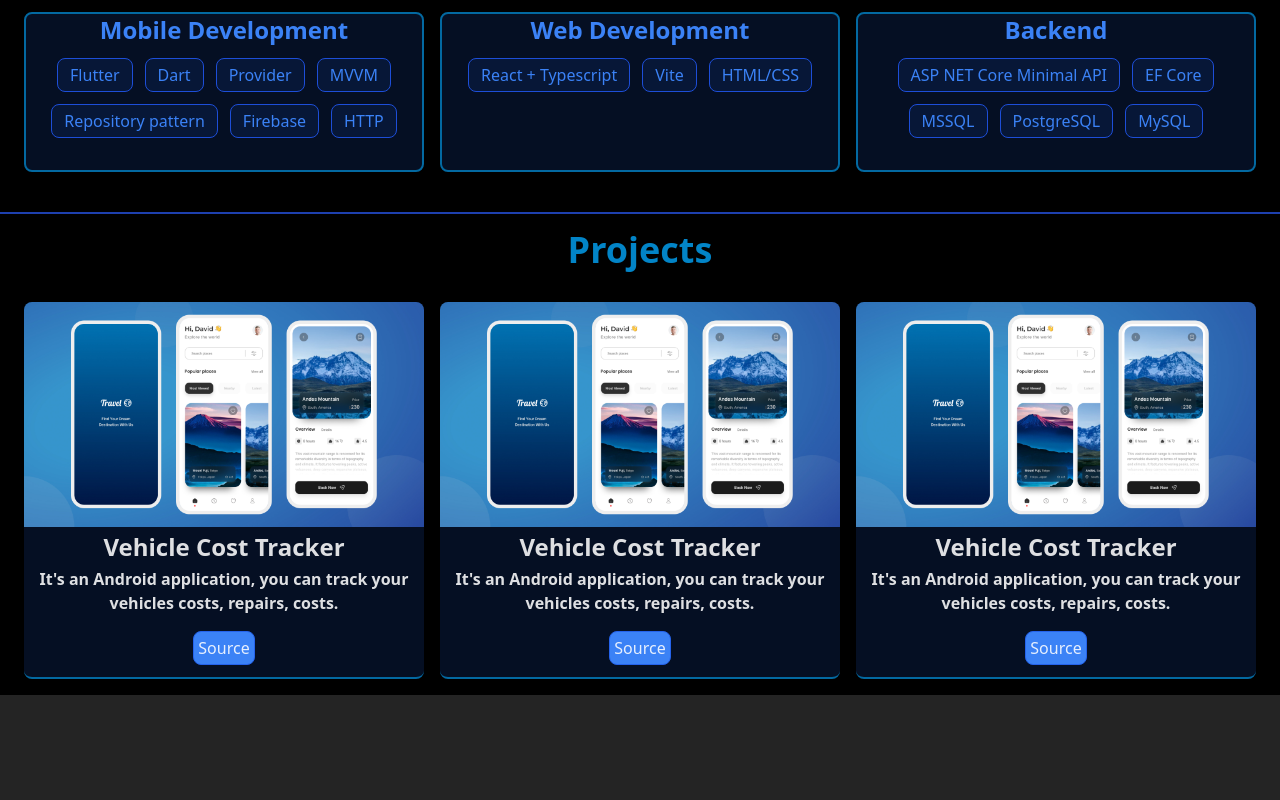
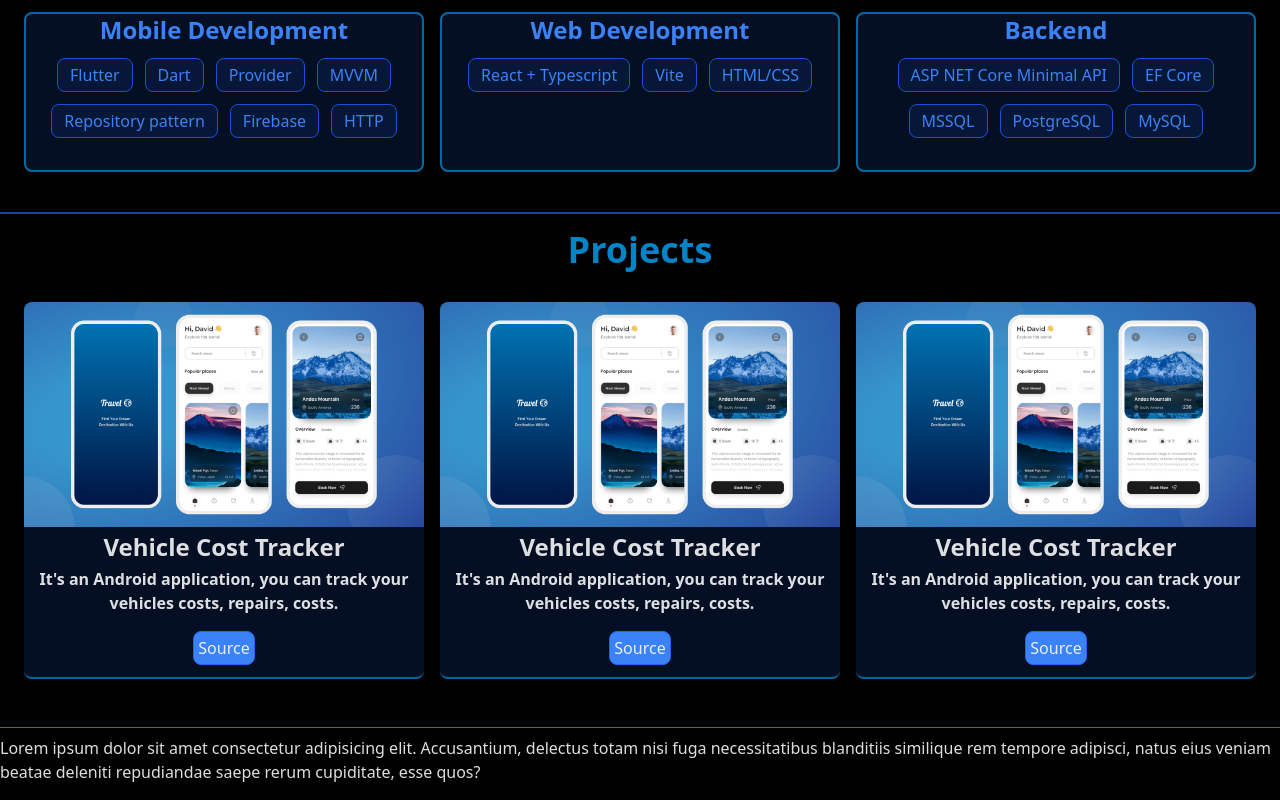
Before and after one commit to D0M1N1Kx/Portfolio, a React (Vite) app: page / in a window 1280 px wide. Shown: the part 542-1342 px from the top of the page. Before the commit the page ends 1269 px from the top, so only its background shows below. Built offline with nearby package versions, Linux system fonts and the light colour scheme.

Commit message:
feat(P-03): add footer

```diff
--- a/src/App.tsx
+++ b/src/App.tsx
@@ -1,12 +1,16 @@
 import { useState } from 'react'
 import { Header } from './components/header'
 import { Body } from './components/body'
+import { Footer } from './components/footer'
 
 function App() {
   return (
     <>
-      <Header></Header>
-      <Body></Body>
+      <div className='bg-black min-h-screen'>
+        <Header></Header>
+        <Body></Body>
+        <Footer></Footer>
+      </div>
     </>
   )
 }
--- a/src/components/body.tsx
+++ b/src/components/body.tsx
@@ -54,7 +54,7 @@ export function Body() {
 
   return (
     <>
-      <div className="bg-black min-h-screen w-full">
+      <div className="bg-black w-full pb">
         <div className="h-2 bg-gray-600 w-full mb-3"></div>
         <div className="flex flex-col items-center justify-center gap-2 mt-8">
           <img
--- /dev/null
+++ b/src/components/footer.tsx
@@ -0,0 +1,14 @@
+export function Footer() {
+  return (
+    <>
+      <footer className="bg-black pb-4 pt-2 border-t border-blue-600">
+        <span>
+          Lorem ipsum dolor sit amet consectetur adipisicing elit. Accusantium,
+          delectus totam nisi fuga necessitatibus blanditiis similique rem
+          tempore adipisci, natus eius veniam beatae deleniti repudiandae saepe
+          rerum cupiditate, esse quos?
+        </span>
+      </footer>
+    </>
+  );
+}
```
